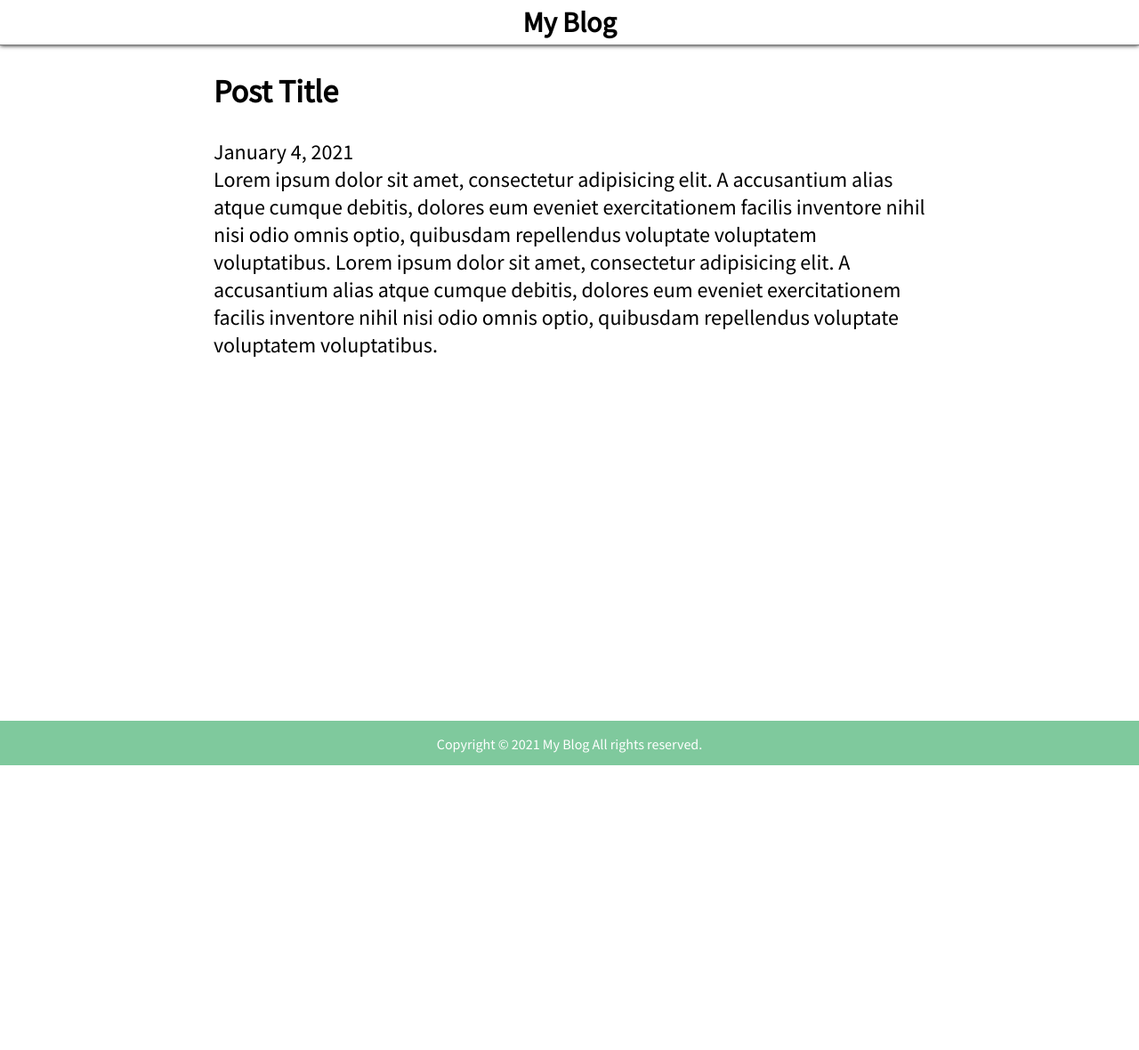
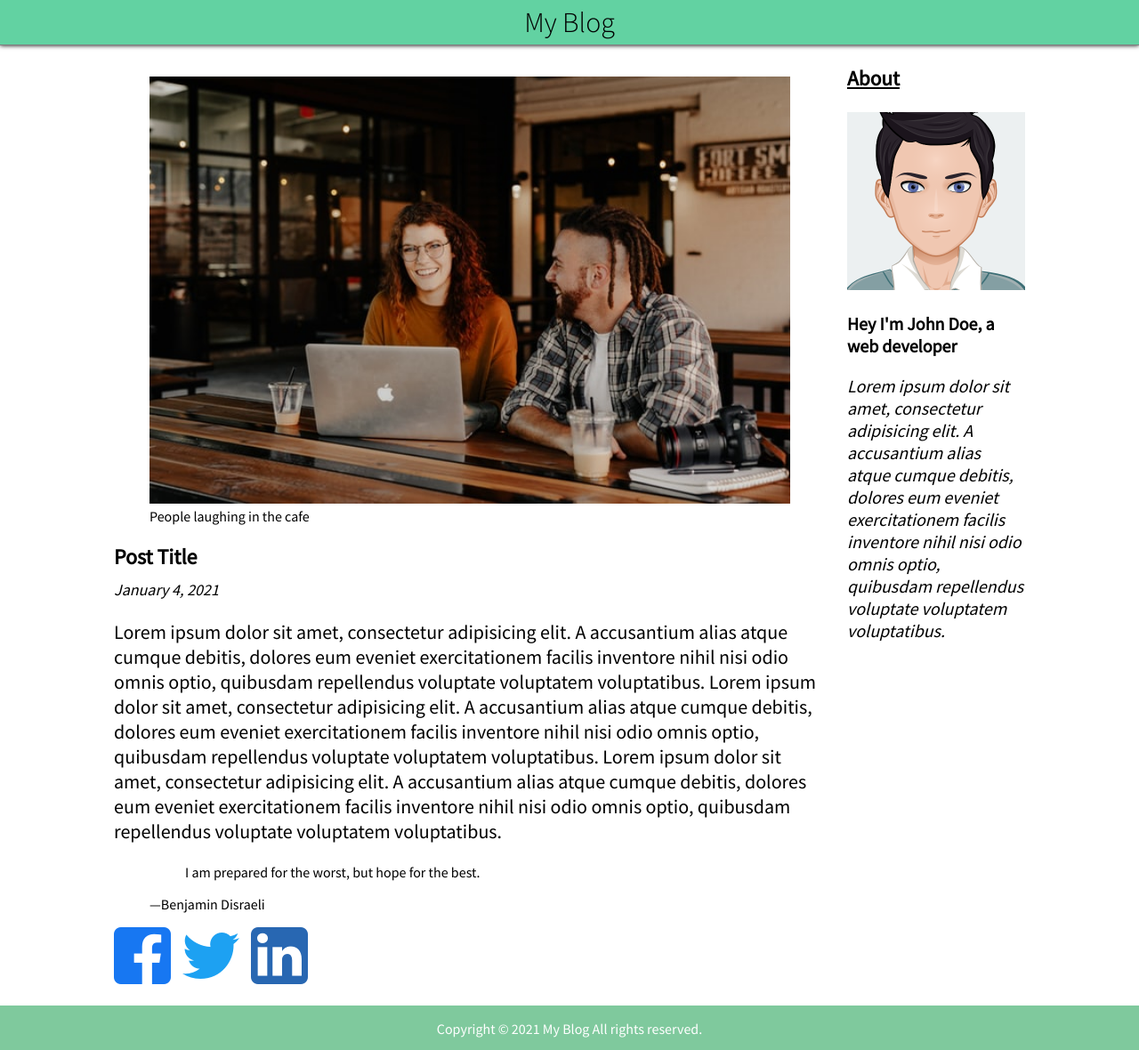
Before and after one commit to t-kubrak/fe-nd-personal-blog-website, a plain HTML site: page blog-post.html in a window 1280 px wide. Shown: the whole page at 89% size. Before the commit the page ends 860 px from the top, so only its background shows below. Drawn offline with Linux system fonts and the light colour scheme.

Commit message:
feat: finish the blog post page

```diff
--- a/blog-post.html
+++ b/blog-post.html
@@ -15,18 +15,45 @@
     </header>
     <main class="container-main">
         <section class="post">
-            <h1 class="post-title">Post Title</h1>
+            <figure>
+                <img class="post-picture" src="images/people.jpg" alt="people">
+                <figcaption>People laughing in the cafe</figcaption>
+            </figure>
+
+            <h2 class="post-title">Post Title</h2>
             <div class="post-info">January 4, 2021</div>
-            <div class="post-text">
+            <p class="post-text">
                 Lorem ipsum dolor sit amet, consectetur adipisicing elit. A accusantium alias atque cumque debitis,
                 dolores eum eveniet exercitationem facilis inventore nihil nisi odio omnis optio, quibusdam repellendus
-                voluptate voluptatem voluptatibus. Lorem ipsum dolor sit amet, consectetur adipisicing elit. A accusantium alias atque cumque debitis,
+                voluptate voluptatem voluptatibus.
+                Lorem ipsum dolor sit amet, consectetur adipisicing elit. A accusantium alias atque cumque debitis,
                 dolores eum eveniet exercitationem facilis inventore nihil nisi odio omnis optio, quibusdam repellendus
                 voluptate voluptatem voluptatibus.
+                Lorem ipsum dolor sit amet, consectetur adipisicing elit. A accusantium alias atque cumque debitis,
+                dolores eum eveniet exercitationem facilis inventore nihil nisi odio omnis optio, quibusdam repellendus
+                voluptate voluptatem voluptatibus.
+            </p>
+            <figure>
+                <blockquote cite="https://www.huxley.net/bnw/four.html">
+                    <p>I am prepared for the worst, but hope for the best.</p>
+                </blockquote>
+                <figcaption>—Benjamin Disraeli</figcaption>
+            </figure>
+            <div class="social">
+                <a class="social-icon" href="https://www.facebook.com/"><img class="social-icon" src="images/social/facebook.png" alt="facebook icon"></a>
+                <a class="social-icon" href="https://www.twitter.com"><img class="social-icon" src="images/social/twitter.png" alt="twitter icon"></a>
+                <a class="social-icon" href="https://www.linkedin.com"><img class="social-icon" src="images/social/linkedin.png" alt="linkedin icon"></a>
             </div>
         </section>
         <section class="author">
-
+            <h3 class="underline">About</h3>
+            <img class="author-avatar" src="images/avatar.png" alt="avatar">
+            <p class="bold">Hey I'm John Doe, a web developer</p>
+            <p class="italic">
+                Lorem ipsum dolor sit amet, consectetur adipisicing elit. A accusantium alias atque cumque debitis,
+                dolores eum eveniet exercitationem facilis inventore nihil nisi odio omnis optio, quibusdam repellendus
+                voluptate voluptatem voluptatibus.
+            </p>
         </section>
     </main>
     <footer class="container-footer">
--- a/css/blog-post.css
+++ b/css/blog-post.css
@@ -6,14 +6,52 @@
 }
 
 .container-main {
-    font-size: 24px;
     display: flex;
     flex-wrap: wrap;
     justify-content: space-between;
 }
 
+.post {
+    margin: 20px 0;
+}
+
+.post-picture {
+    width: 100%;
+}
+
+.post-title {
+    margin-bottom: 10px;
+}
+
+.post-info {
+    font-size: 18px;
+    font-style: italic;
+    margin-bottom: 15px;
+}
+
+.post-text {
+    font-size: 22px;
+}
+
+.author {
+    font-size: 20px;
+}
+
+.author-avatar {
+    width: 200px;
+    height: 200px;
+}
+
+.social-icon {
+    margin-right: 5px;
+}
+
 @media (min-width: 1024px) {
-    .container-main {
+    .post {
         width: 800px;
     }
+
+    .author {
+        width: 200px;
+    }
 }
--- a/css/homepage.css
+++ b/css/homepage.css
@@ -1,9 +1,4 @@
 @import "main.css";
-
-h1 {
-    font-weight: lighter;
-}
-
 .container {
     display: grid;
     grid-template-rows: 50px minmax(95vh, auto) 50px;
@@ -39,7 +34,7 @@ h1 {
 .blog-post-link {
     padding: 10px 5px;
     display: block;
-    color: #7fc99d;
+    color: #416653;
 }
 
 @media (min-width: 1024px) {
--- a/css/main.css
+++ b/css/main.css
@@ -1,6 +1,9 @@
 body {
     margin: 0;
-    font-family: 'Source Sans Pro', sans-serif;
+}
+
+h1 {
+    font-weight: lighter;
 }
 
 .body-header {
@@ -10,6 +13,11 @@ body {
     align-items: center;
     justify-content: center;
     box-shadow: 0 0 5px;
+    background: #62d2a2;
+}
+
+.container {
+    font-family: 'Source Sans Pro', sans-serif;
 }
 
 .container-footer {
@@ -18,6 +26,18 @@ body {
     text-align: center;
 }
 
+.bold {
+    font-weight: bold;
+}
+
+.italic {
+    font-style: italic;
+}
+
+.underline {
+    text-decoration: underline;
+}
+
 @media (min-width: 1024px) {
     .container-main {
         width: 1024px;
```
Also changed, not shown: images/avatar.png (added), images/social/facebook.png (added), images/social/linkedin.png (added), images/social/twitter.png (added).
